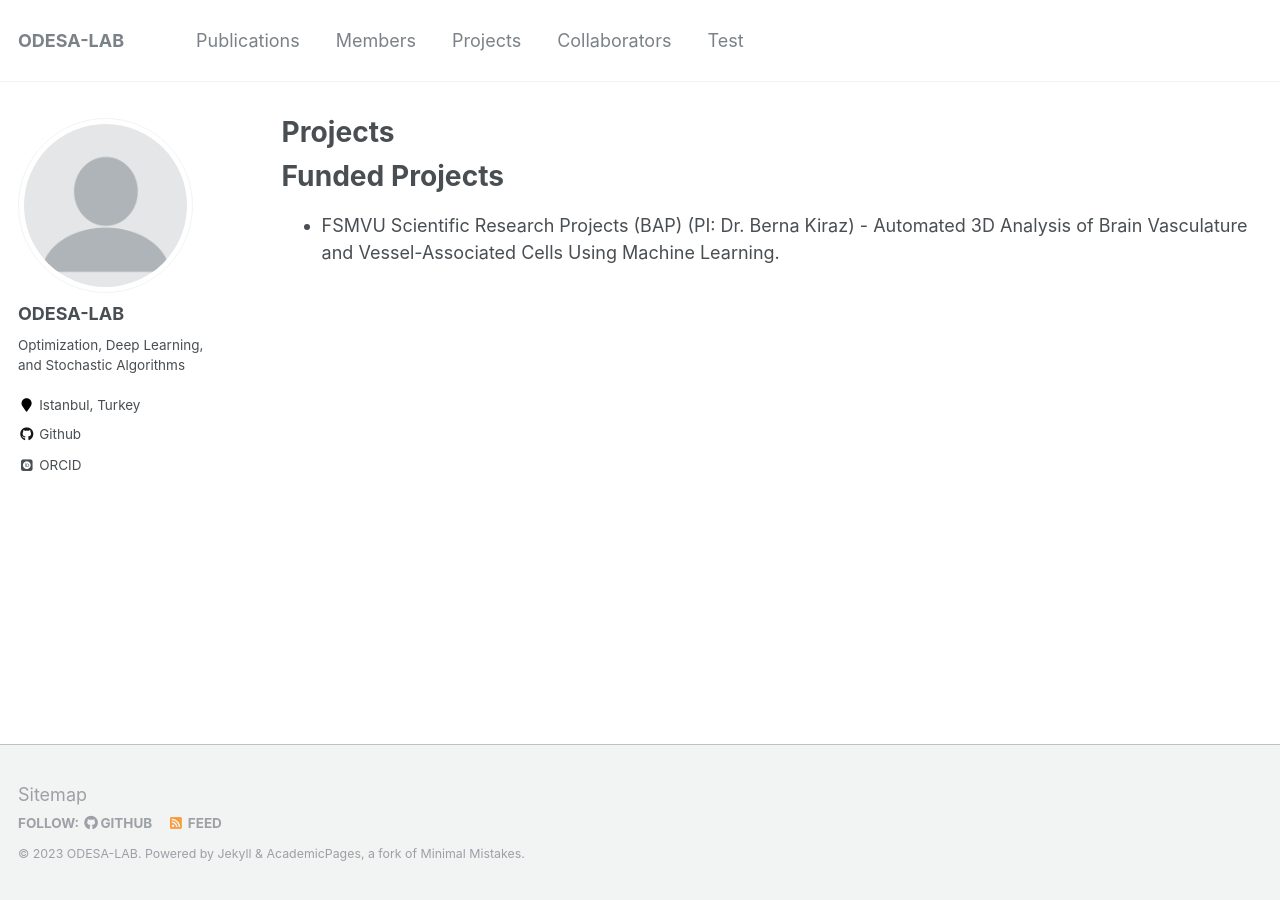
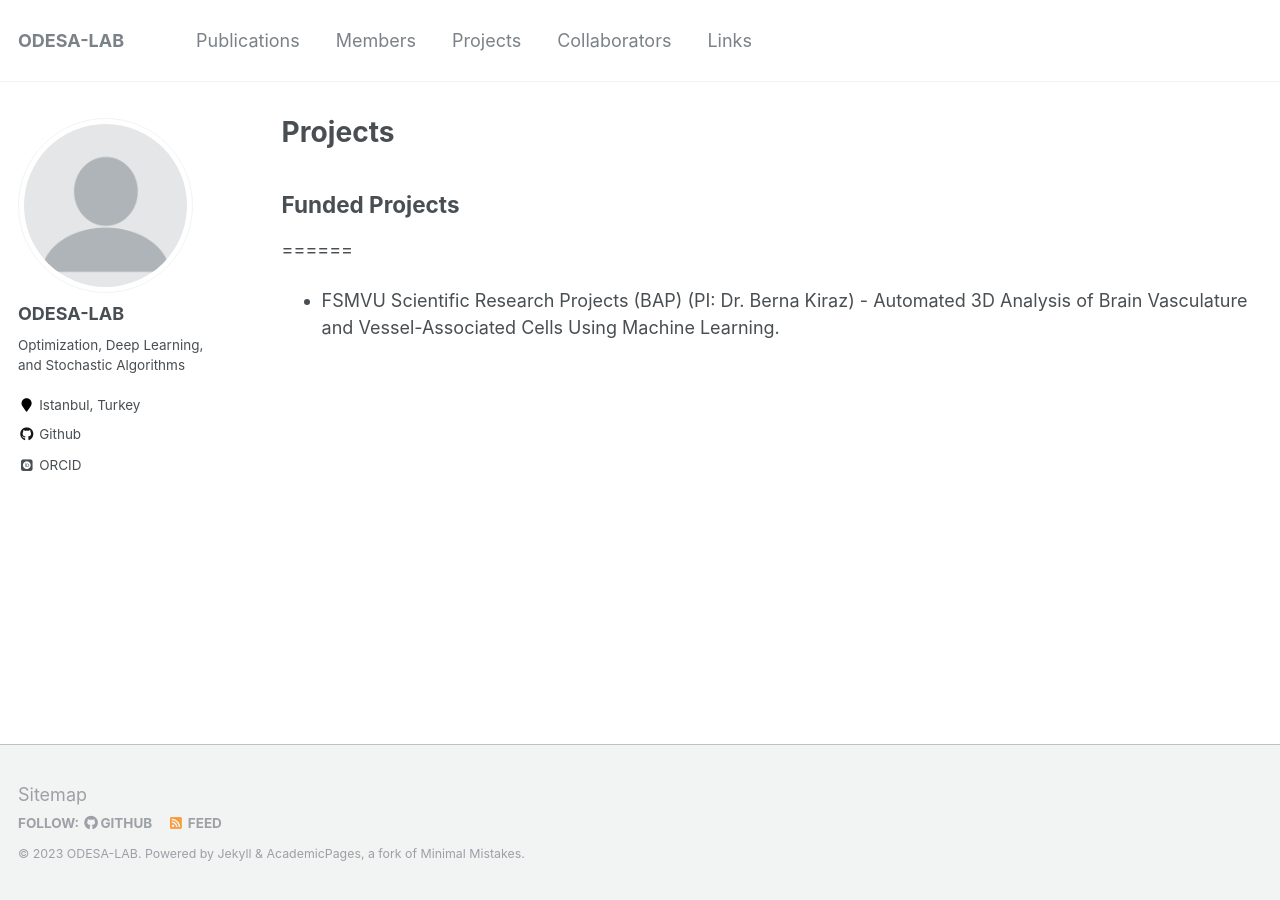
Before and after one commit to ODESALAB/odesalab.github.io, a Jekyll site: the page built from _pages/projects.md, in a window 1280 px wide. Built offline with Jekyll 4.4.1, drawn with Linux system fonts in a browser that asks for light colours; some web fonts are replaced.

Commit message:
links page is added

```diff
--- a/_data/navigation.yml
+++ b/_data/navigation.yml
@@ -12,5 +12,5 @@ main:
   - title: "Collaborators"
     url: /collaborators/
 
-  - title: "Test"
-    url: /test/
+  - title: "Links"
+    url: /links/
--- a/_pages/projects.md
+++ b/_pages/projects.md
@@ -9,7 +9,7 @@ redirect_from:
 
 {% include base_path %}
 
-Funded Projects
+## Funded Projects
 ======
 * FSMVU Scientific Research Projects (BAP) (PI: Dr. Berna Kiraz) - Automated 3D Analysis of Brain Vasculature and Vessel-Associated Cells Using Machine Learning.
 
```
Also changed, not shown: _pages/links.md (added, +11 -0 lines).
